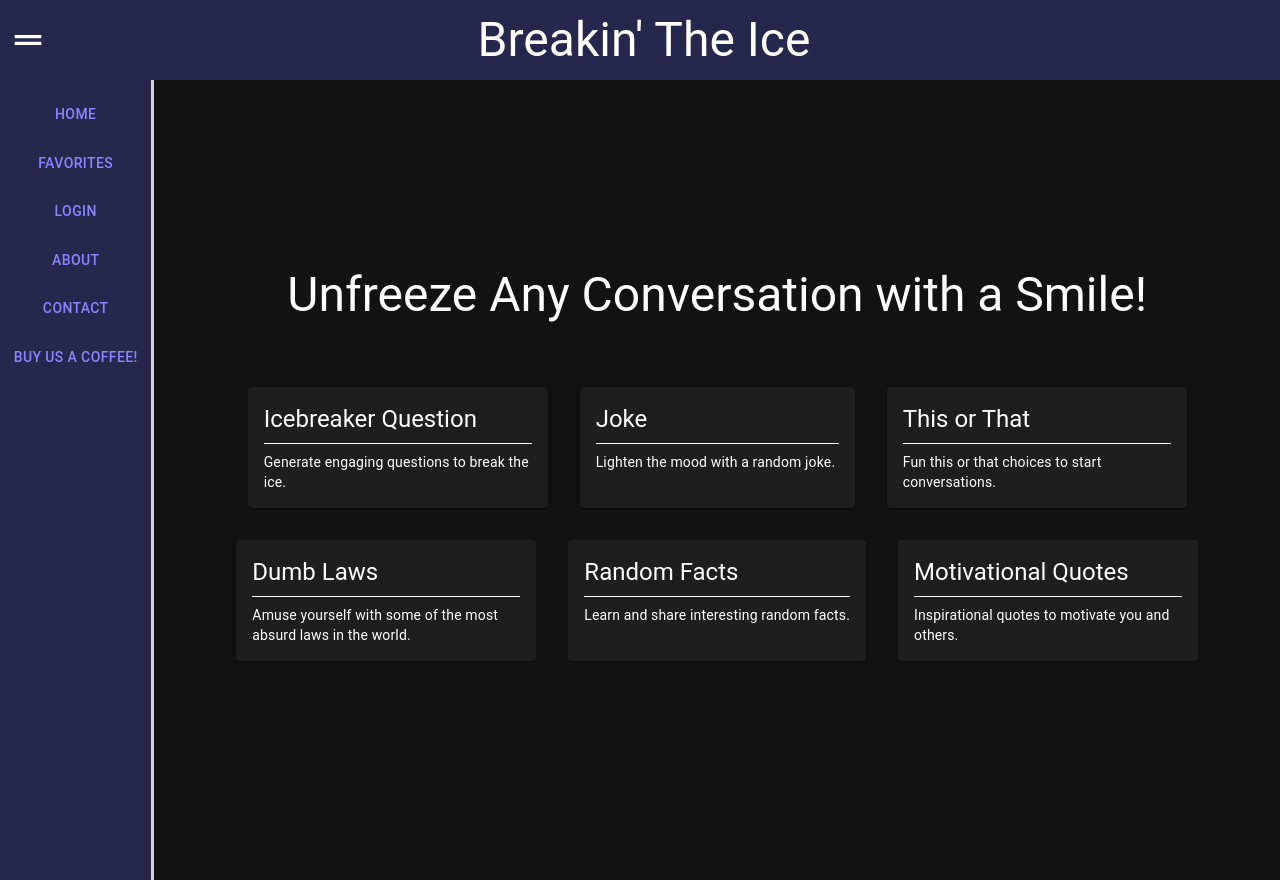
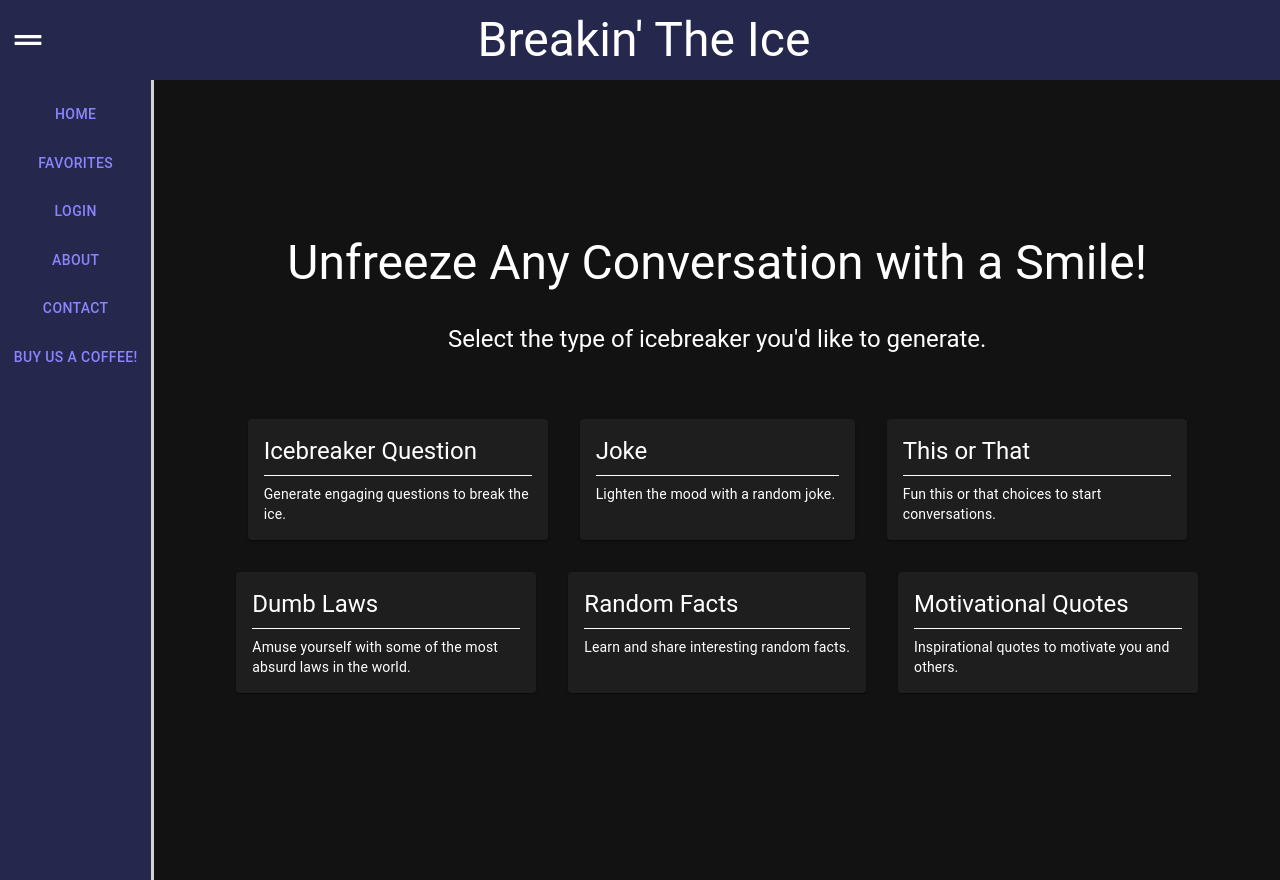
Before and after one commit to valyastriz/Breakin-The-Ice, a React (Create React App) app in the folder client/: page / in a window 1280 px wide. Built offline with nearby package versions, Linux system fonts and the light colour scheme.

Commit message:
added instructions to homepage to advise user to make an icebreaker selection

```diff
--- a/client/src/pages/Home.jsx
+++ b/client/src/pages/Home.jsx
@@ -18,6 +18,7 @@ const Home = () => {
   return (
     <Box sx={{ display: 'flex', flexGrow: 1, flexDirection: 'column', alignItems: 'center', justifyContent: 'center', height: '100vh', width: '100%' }}>
         <Typography variant='h3' sx={{ textAlign: 'center', width: '80%', marginBottom: 4}}>Unfreeze Any Conversation with a Smile!</Typography>
+        <Typography variant='h5' sx={{ textAlign: 'center', width: '80%', marginBottom: 4}}>Select the type of icebreaker you'd like to generate.</Typography>
         <IceBreakerOptions onSelect={handleSelect} />
     </Box>
   );
```
Also changed, not shown: 1 other file (tests, documents, lock files or other folders).
